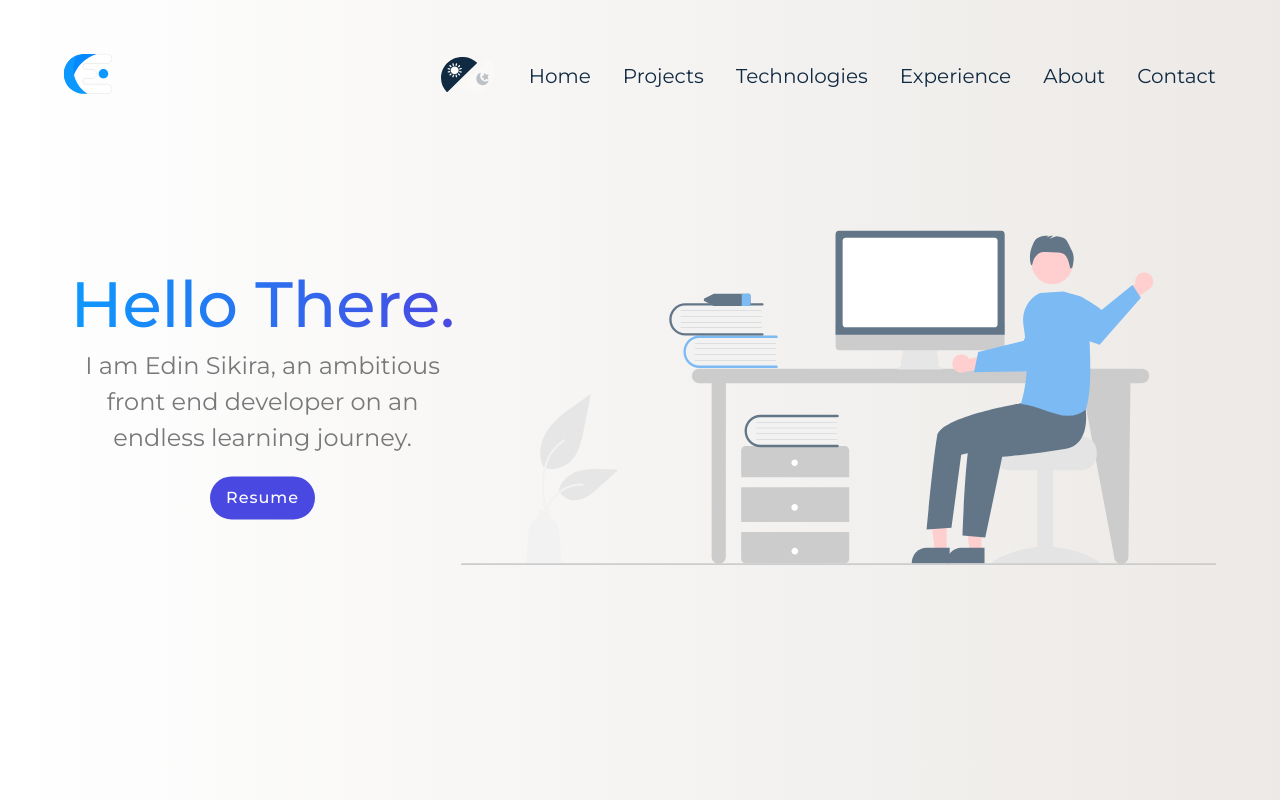
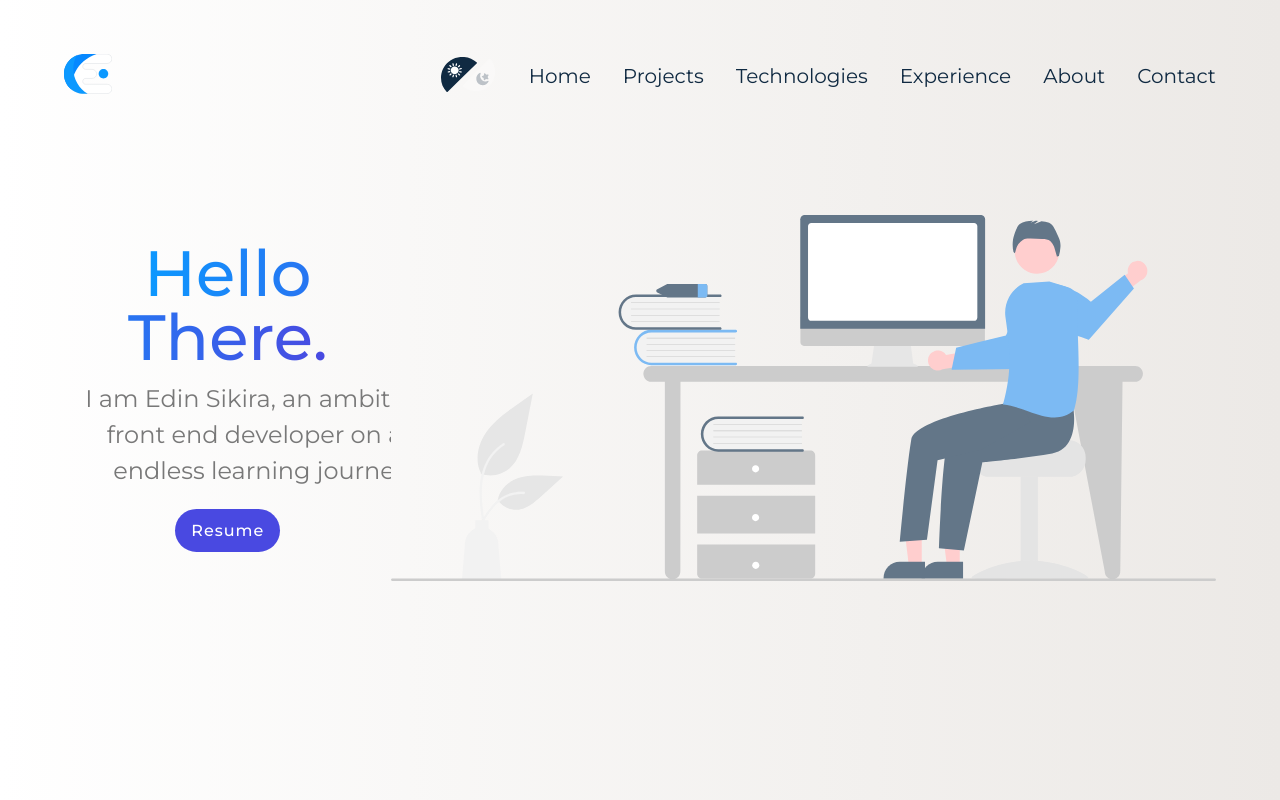
Before and after one commit to Edin2021/Portfolio, a React (Create React App) app: page / in a window 1280 px wide. Shown: the top 800 px of the page. Built offline with nearby package versions, Linux system fonts and the light colour scheme.

Commit message:
Update to react 18.

```diff
--- a/package.json
+++ b/package.json
@@ -8,8 +8,9 @@
     "@testing-library/user-event": "^12.8.3",
     "cra-template": "1.1.2",
     "emailjs-com": "^3.2.0",
-    "react": "^17.0.2",
-    "react-dom": "^17.0.2",
+    "framer-motion": "^10.15.0",
+    "react": "^18.2.0",
+    "react-dom": "^18.2.0",
     "react-hook-form": "^7.17.0",
     "react-icons": "^4.2.0",
     "react-router-dom": "^5.3.0",
--- a/src/components/Banner.js
+++ b/src/components/Banner.js
@@ -1,10 +1,12 @@
 import bannerImage from "../images/illustarions/guy-waving.svg";
 import bannerImageDark from "../images/illustarions/guy-waving-dark.svg";
 import ResumeButton from "./ResumeButton";
+import { Reveal } from "./Reveal";
 
 function Banner() {
   return (
     <section className="banner">
+      <Reveal>
         <h1>
           <span>Hello There.</span>
           <p>
@@ -13,9 +15,18 @@ function Banner() {
           </p>
           <ResumeButton />
         </h1>
+      </Reveal>
       <div className="image">
-        <img src={bannerImage} alt="banner illustration" className="show-light"/>
-        <img src={bannerImageDark} alt="banner illustration" className="show-dark"/>
+        <img
+          src={bannerImage}
+          alt="banner illustration"
+          className="show-light"
+        />
+        <img
+          src={bannerImageDark}
+          alt="banner illustration"
+          className="show-dark"
+        />
       </div>
     </section>
   );
--- a/src/components/Experience.js
+++ b/src/components/Experience.js
@@ -8,8 +8,8 @@ function Experience() {
         Experience<span id="experience"></span>
       </h2>
       <span className="underline"></span>
-      {sections.experience.map((item) => (
-        <section className="tile">
+      {sections.experience.map((item, i) => (
+        <section className="tile" key={i}>
           <aside>
             <a href={item.company.siteUrl}>
               <img
--- a/src/components/Header.js
+++ b/src/components/Header.js
@@ -8,6 +8,7 @@ import Nav from "./Nav";
 function Header() {
   const [isSticky, setIsSticky] = useState(false);
   const { headerHeight, setHeaderHeight } = useGlobalContext();
+
   const header = useRef();
 
   const handleScroll = () => {
@@ -20,7 +21,6 @@ function Header() {
 
   const setTheme = (theme) => {
     localStorage.setItem("theme", theme);
-    console.log("set to theme", theme);
   };
 
   const getTheme = () => {
--- a/src/components/Hero.js
+++ b/src/components/Hero.js
@@ -1,5 +1,4 @@
 import Banner from "./Banner";
-import ResumeButton from "../components/ResumeButton";
 import { useGlobalContext } from "../context";
 
 function Hero() {
--- a/src/components/ResumeButton.js
+++ b/src/components/ResumeButton.js
@@ -1,4 +1,3 @@
-import iconDownload from "../images/icons/download-icon.svg";
 import resume from "../resume/resume.pdf";
 
 function ResumeButton() {
--- /dev/null
+++ b/src/components/Reveal.js
@@ -0,0 +1,10 @@
+import React, { useEffect, useRef } from "react";
+import { motion, useInView, useAnimation } from "framer-motion";
+
+export const Reveal = ({ children }) => {
+  return (
+    <div style={{ position: "relative", overflow: "hidden" }}>
+      <div>{children}</div>
+    </div>
+  );
+};
--- a/src/index.js
+++ b/src/index.js
@@ -1,14 +1,11 @@
-import React from "react";
-import ReactDOM from "react-dom";
 import "./index.scss";
+import AppProvider from "./context";
 import App from "./App";
-import AppProvider from "./context";
-
-ReactDOM.render(
-  <React.StrictMode>
-    <AppProvider>
-      <App />
-    </AppProvider>
-  </React.StrictMode>,
-  document.getElementById("root")
+import { createRoot } from "react-dom/client";
+const container = document.getElementById("root");
+const root = createRoot(container);
+root.render(
+  <AppProvider>
+    <App />
+  </AppProvider>
 );
```
Also changed, not shown: 1 other file (tests, documents, lock files or other folders). Lines whose indentation alone changed are shown as unchanged.
